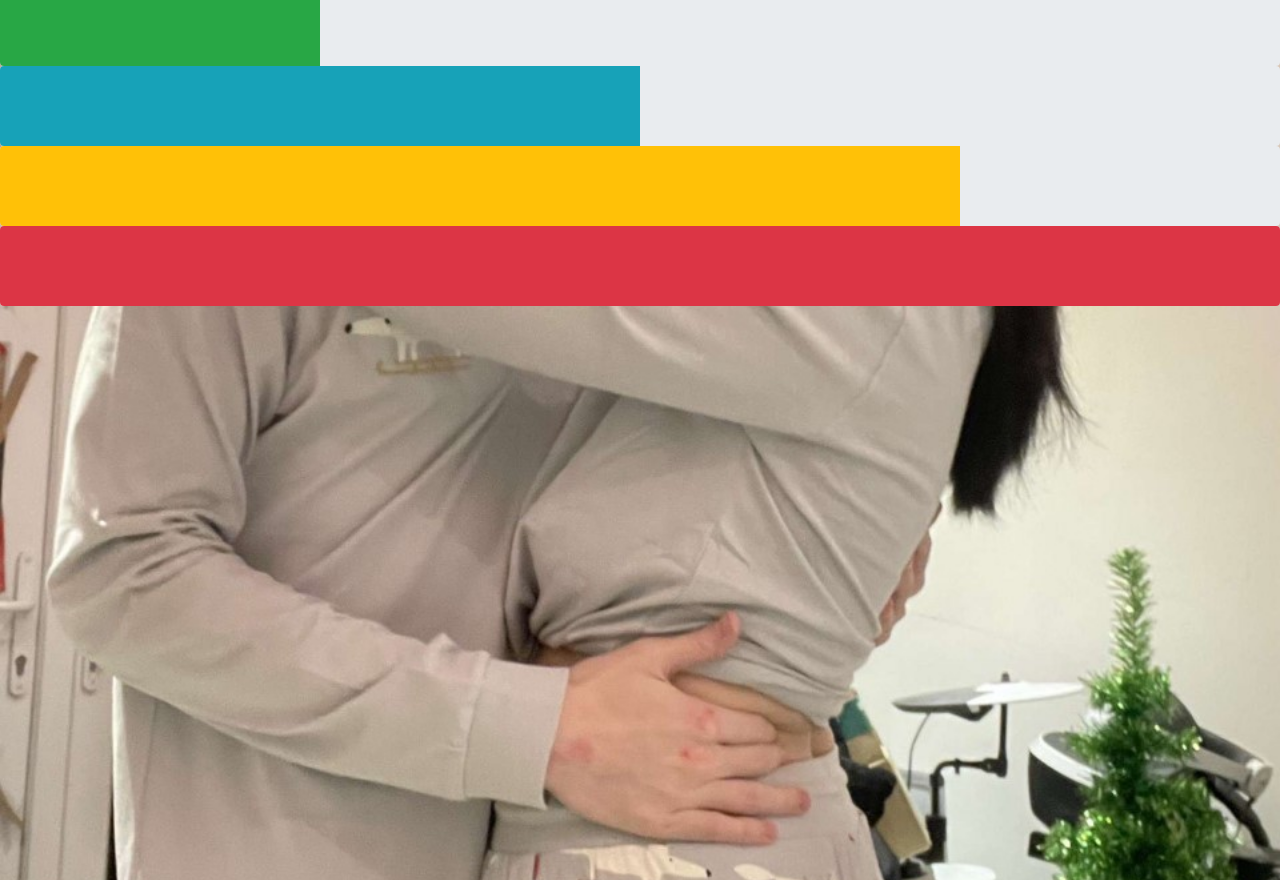
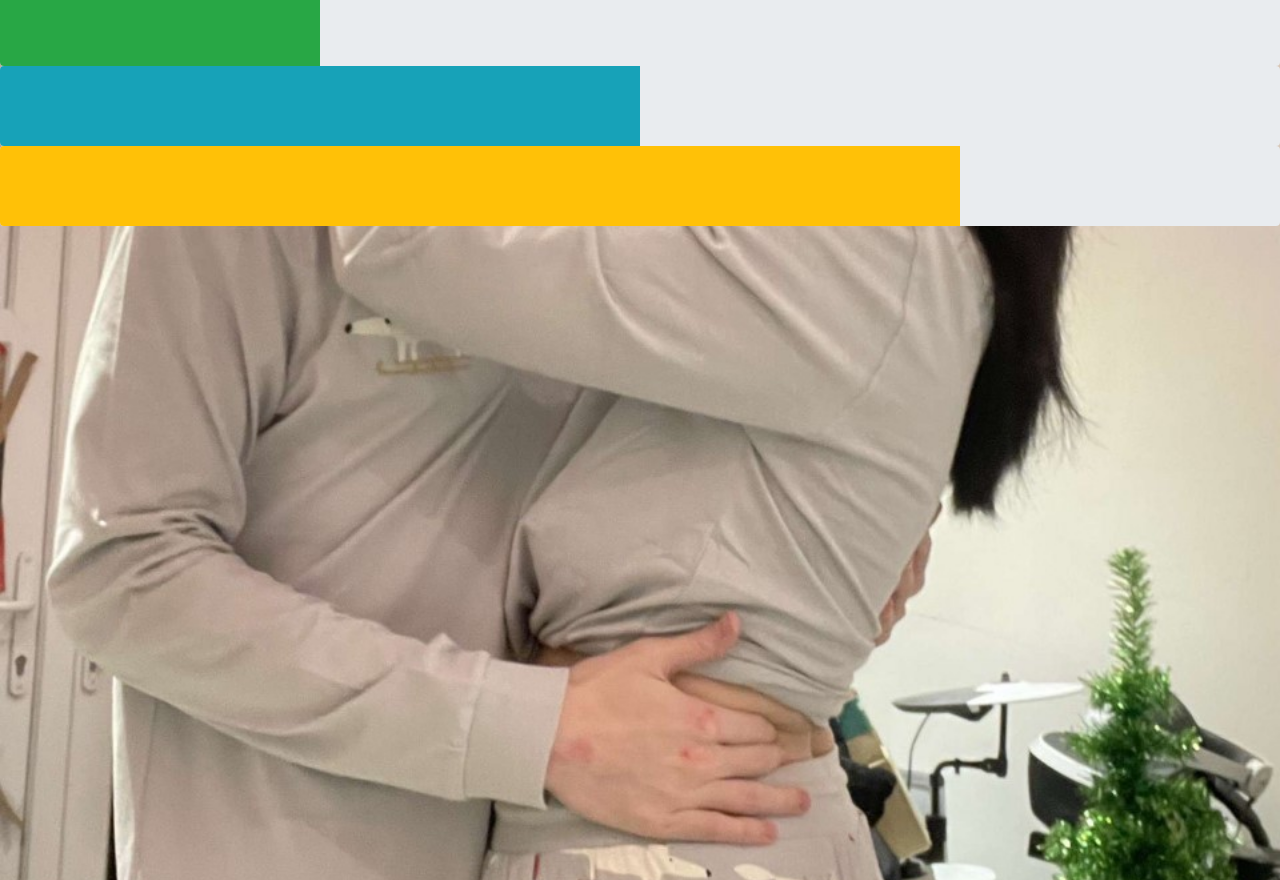
Before and after one commit to DanArmstrong124/danloz, a plain HTML site: page index.html in a window 1280 px wide. Shown: the part 70-950 px from the top of the page. Drawn offline with nearby package versions, Linux system fonts and the light colour scheme.

```diff
--- a/index.html
+++ b/index.html
@@ -27,9 +27,6 @@
       <div class="progress">
         <div class="progress-bar bg-warning" role="progressbar" style="width: 75%" aria-valuenow="75" aria-valuemin="0" aria-valuemax="100"></div>
       </div>
-      <div class="progress">
-        <div class="progress-bar bg-danger" role="progressbar" style="width: 100%" aria-valuenow="100" aria-valuemin="0" aria-valuemax="100"></div>
-      </div>
       </div>
     <script src="https://cdn.jsdelivr.net/npm/jquery@3.5.1/dist/jquery.slim.min.js" integrity="sha384-DfXdz2htPH0lsSSs5nCTpuj/zy4C+OGpamoFVy38MVBnE+IbbVYUew+OrCXaRkfj" crossorigin="anonymous"></script>
 <script src="https://cdn.jsdelivr.net/npm/bootstrap@4.6.1/dist/js/bootstrap.bundle.min.js" integrity="sha384-fQybjgWLrvvRgtW6bFlB7jaZrFsaBXjsOMm/tB9LTS58ONXgqbR9W8oWht/amnpF" crossorigin="anonymous"></script>
```
